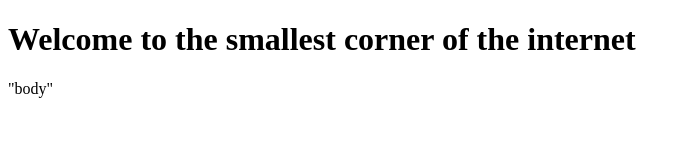
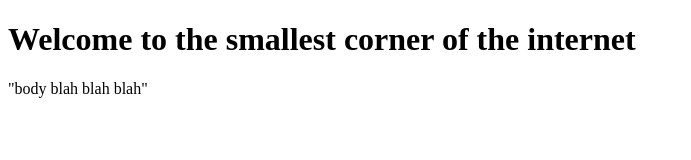
Before and after one commit to ochan11/myfirstserver, a plain HTML site: page index.html in a window 1280 px wide. Shown: the whole page, without its empty margins (0-691 px from the left). Drawn offline with Linux system fonts and the light colour scheme.

Commit message:
Update index.html

```diff
--- a/index.html
+++ b/index.html
@@ -6,6 +6,7 @@
   </head>
   <h1> Welcome to the smallest corner of the internet</h1>
   <body>
-    "body"
+    "body blah blah blah"
+
   </body>
 </html>
```
